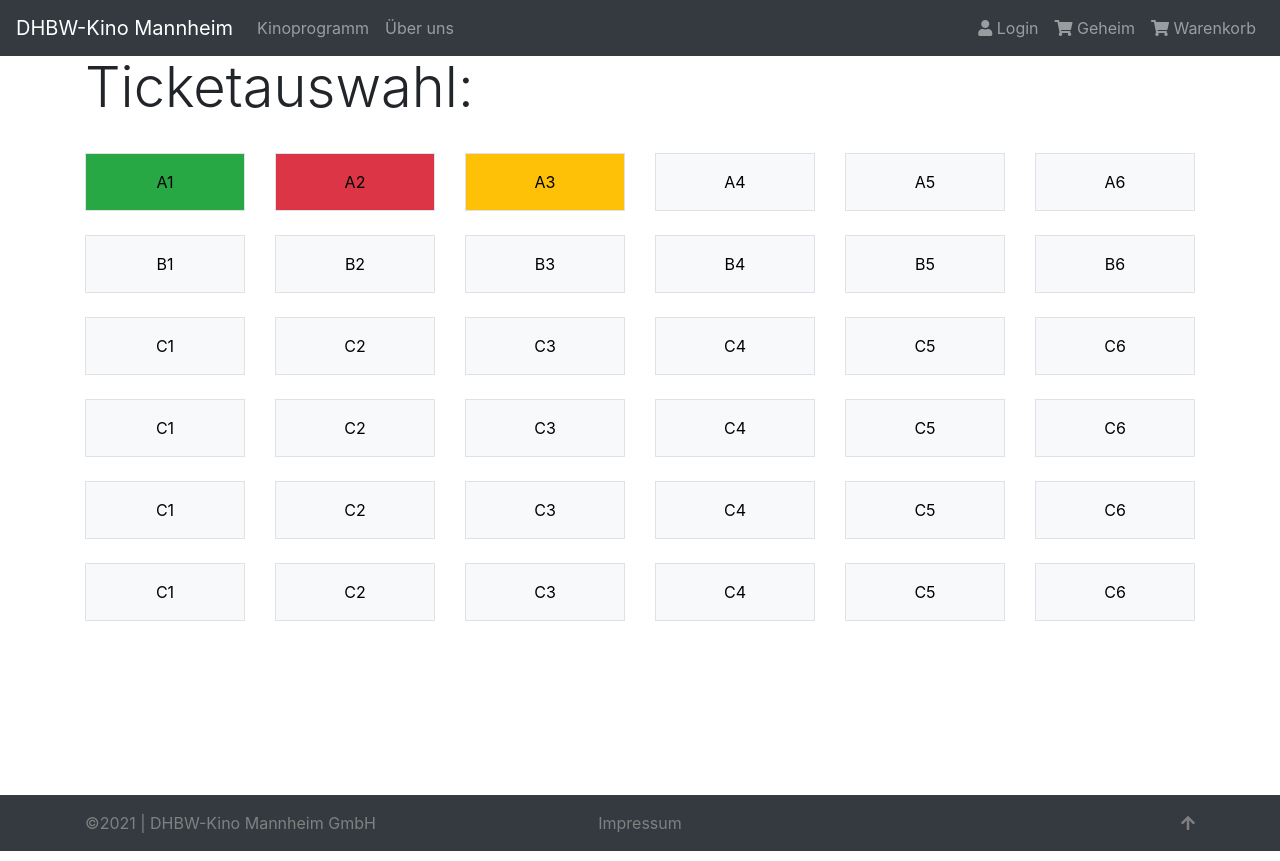
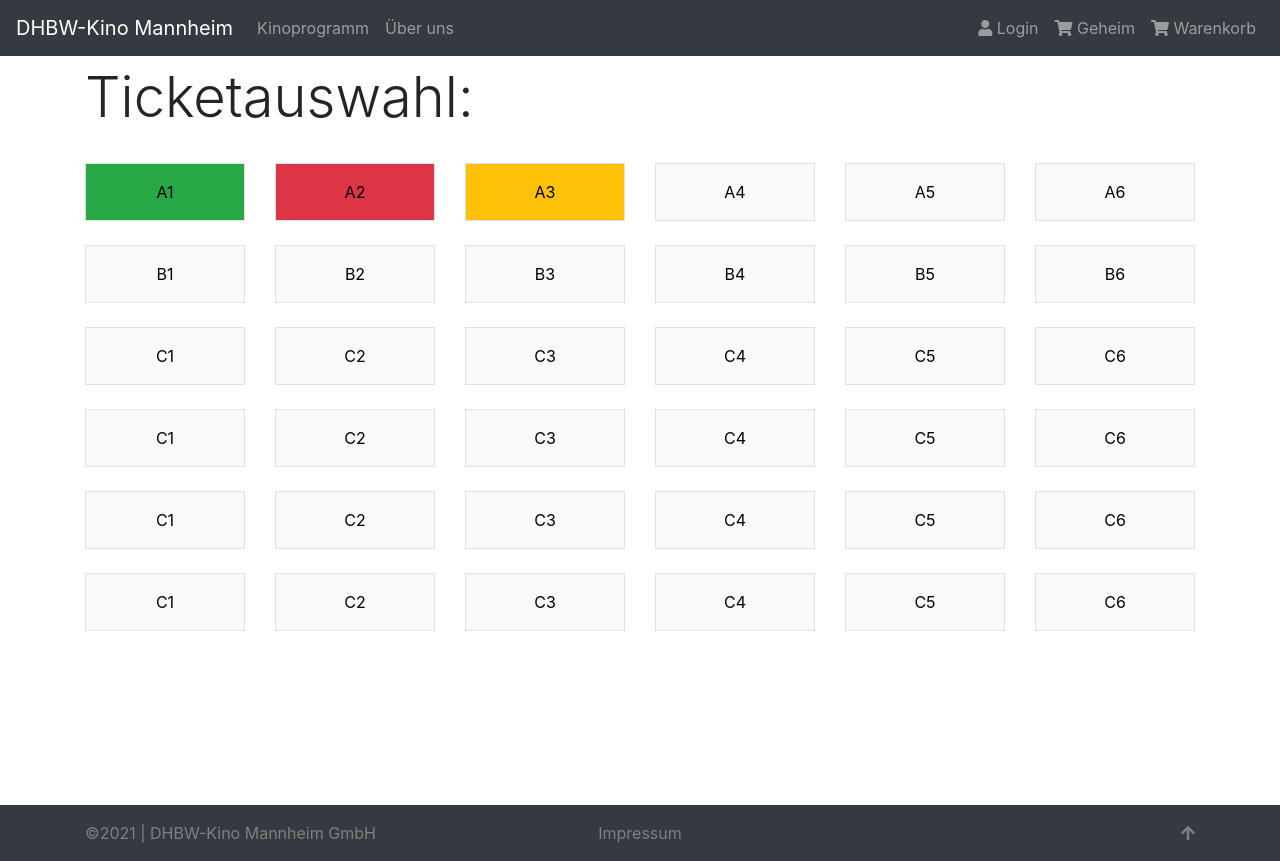
Before and after one commit to leondb999/kino, a PHP site: page /ticket_picking.php in a window 1280 px wide. Run offline with PHP 8.4, Linux system fonts and the light colour scheme; data that the repository does not hold is empty; some libraries are stand-ins or nearby versions.

Commit message:
ticket_picking dummy

```diff
--- a/ticket_picking.php
+++ b/ticket_picking.php
@@ -41,7 +41,7 @@
     <?php include('./functions/navbar.php') ?>
   </header>
 
-  <main role="main" style="padding-top: 30px; padding-bottom: 30px">
+  <main role="main" style="padding-top: 40px; padding-bottom: 30px">
   <div class="container">
     <h1 class="display-4">Ticketauswahl:</h1>
     <h3><?php echo $film["Name"] ?></h3>
```
Also changed, not shown: film.php (+7 -0 lines).
